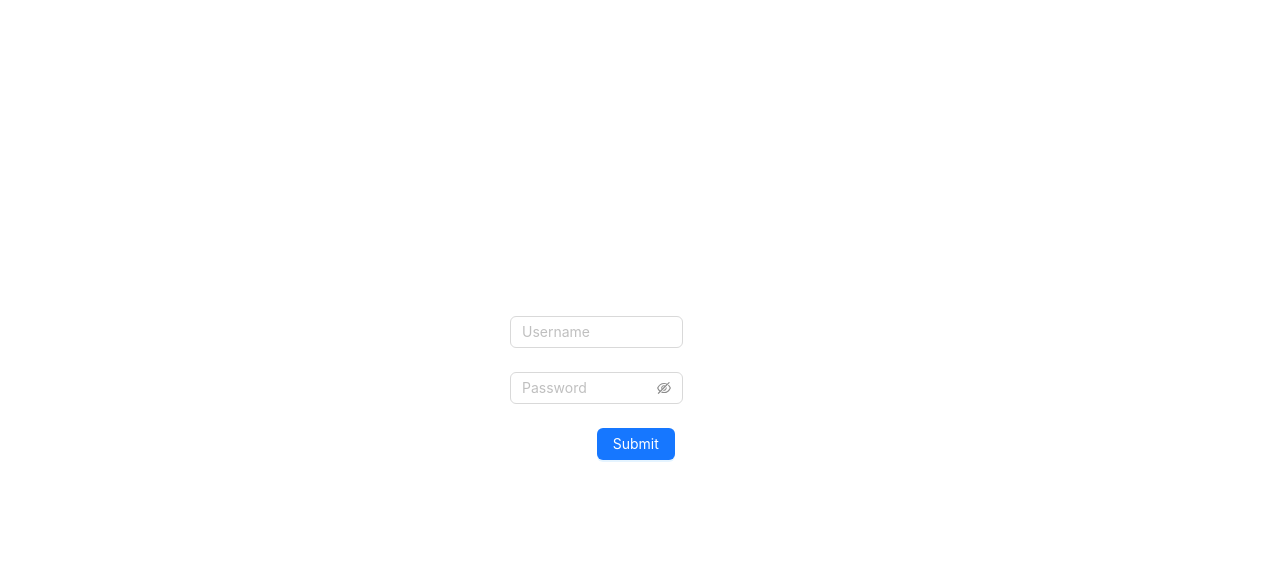
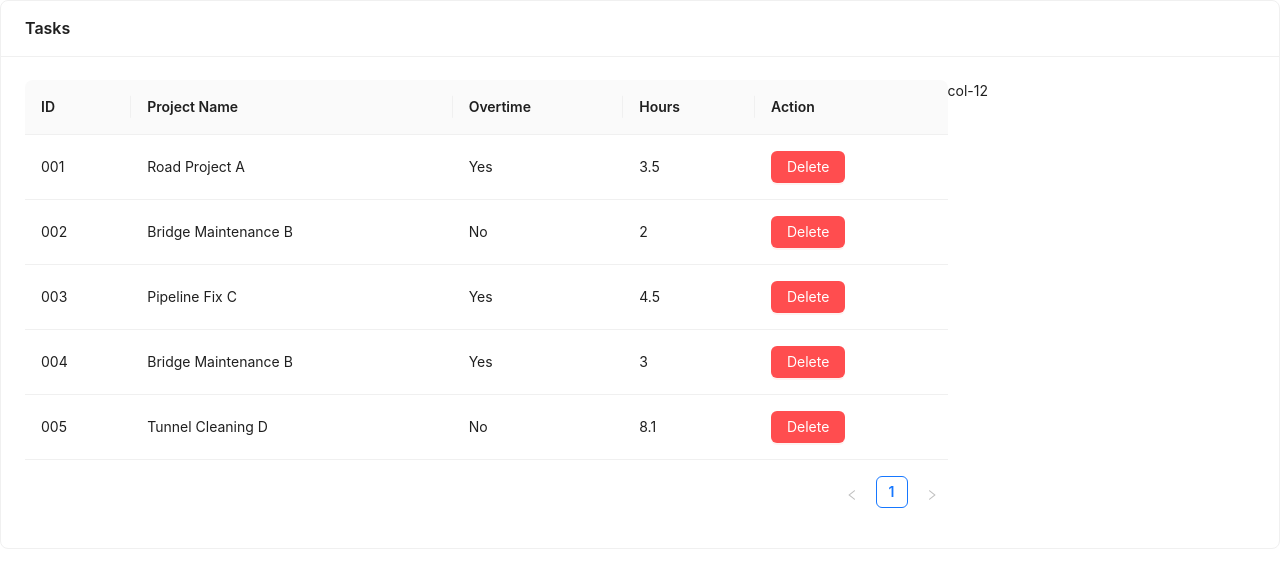
Before and after one commit to Adatuo/Ticket-Management-and-Chart-Display-Page, a Vue app in the folder Ticket-Management-and-Chart-Display-Page/: page / in a window 1280 px wide. Shown: the top 588 px of the page. Built offline with nearby package versions, Linux system fonts and the light colour scheme.

Commit message:
feat (Home):Card+row布局,Table实现

```diff
--- a/Ticket-Management-and-Chart-Display-Page/src/App.vue
+++ b/Ticket-Management-and-Chart-Display-Page/src/App.vue
@@ -1,8 +1,9 @@
 <template>
 
-  <Login />
+  <Home />
 </template>
 
 <script setup>
 import Login from './pages/login/index.vue';
+import Home from './pages/home/index.vue';
 </script>
--- /dev/null
+++ b/Ticket-Management-and-Chart-Display-Page/src/components/home/Table.vue
@@ -0,0 +1,50 @@
+<template>
+  <a-table :dataSource="dataSource" :columns="columns" rowKey="id">
+    <template #bodyCell="{ column, record }">
+      <template v-if="column && column.key === 'action'">
+        <a-button type="primary" @click="handleDelete(record.id)" danger>Delete</a-button>
+      </template>
+    </template>
+  </a-table>
+</template>
+
+<script setup>
+import { computed, ref } from 'vue';
+import { useMainStore } from '../../store/index';
+
+const store = useMainStore();
+
+const dataSource = computed(() => store.tableData);
+
+function handleDelete(id) {
+  store.deleteRow(id);
+}
+
+const columns = ref([
+  {
+    title: 'ID',
+    dataIndex: 'id',
+    key: 'id',
+  },
+  {
+    title: 'Project Name',
+    dataIndex: 'project',
+    key: 'project',
+  },
+  {
+    title: 'Overtime',
+    dataIndex: 'overtime',
+    key: 'overtime',
+    customRender: ({ text }) => (text ? 'Yes' : 'No'),
+  },
+  {
+    title: 'Hours',
+    dataIndex: 'hours',
+    key: 'hours',
+  },
+  {
+    title: 'Action',
+    key: 'action',
+  },
+]);
+</script>
--- a/Ticket-Management-and-Chart-Display-Page/src/main.js
+++ b/Ticket-Management-and-Chart-Display-Page/src/main.js
@@ -1,5 +1,10 @@
 import { createApp } from 'vue'
+import { createPinia } from 'pinia'
 import './style.css'
 import App from './App.vue'
 
-createApp(App).mount('#app')
+const app = createApp(App)
+const pinia = createPinia()
+
+app.use(pinia)
+app.mount('#app')
--- a/Ticket-Management-and-Chart-Display-Page/src/pages/Home/index.vue
+++ b/Ticket-Management-and-Chart-Display-Page/src/pages/Home/index.vue
@@ -0,0 +1,14 @@
+<template>
+  <a-card title="Tasks" class="w-screen">
+    <a-row>
+      <a-col :span="18">
+        <Table />
+      </a-col>
+      <a-col :span="6">col-12</a-col>
+    </a-row>
+  </a-card>
+</template>
+
+<script setup>
+import Table from '../../components/home/Table.vue';
+</script>
--- /dev/null
+++ b/Ticket-Management-and-Chart-Display-Page/src/pages/config/index.js
@@ -0,0 +1,37 @@
+export const config = [
+  {
+    id: "001",
+    project: "Road Project A",
+    overtime: true,
+    hours: 3.5,
+    created_at: "2024-04-10 10:30",
+  },
+  {
+    id: "002",
+    project: "Bridge Maintenance B",
+    overtime: false,
+    hours: 2,
+    created_at: "2024-04-09 13:00",
+  },
+  {
+    id: "003",
+    project: "Pipeline Fix C",
+    overtime: true,
+    hours: 4.5,
+    created_at: "2024-04-08 08:00",
+  },
+  {
+    id: "004",
+    project: "Bridge Maintenance B",
+    overtime: true,
+    hours: 3,
+    created_at: "2024-04-07 16:45",
+  },
+  {
+    id: "005",
+    project: "Tunnel Cleaning D",
+    overtime: false,
+    hours: 8.1,
+    created_at: "2024-04-03 11:43",
+  },
+];
--- a/Ticket-Management-and-Chart-Display-Page/src/pages/config/index.vue
+++ /dev/null
@@ -1,40 +0,0 @@
-<script setup>
-export const config = [
-  {
-    "id": "001",
-    "project": "Road Project A",
-    "overtime": true,
-    "hours": 3.5,
-    "created_at": "2024-04-10 10:30"
-  },
-  {
-    "id": "002",
-    "project": "Bridge Maintenance B",
-    "overtime": false,
-    "hours": 2,
-    "created_at": "2024-04-09 13:00"
-  },
-  {
-    "id": "003",
-    "project": "Pipeline Fix C",
-    "overtime": true,
-    "hours": 4.5,
-    "created_at": "2024-04-08 08:00"
-  },
-  {
-    "id": "004",
-    "project": "Bridge Maintenance B",
-    "overtime": true,
-    "hours": 3,
-    "created_at": "2024-04-07 16:45"
-  },
-  {
-    "id": "005",
-    "project": "Tunnel Cleaning D",
-    "overtime": false,
-    "hours": 8.1,
-    "created_at": "2024-04-03 11:43"
-  }
-]
-
-</script>
--- /dev/null
+++ b/Ticket-Management-and-Chart-Display-Page/src/store/index.js
@@ -0,0 +1,22 @@
+import { defineStore } from 'pinia';
+import { config } from '../pages/config';
+
+export const useMainStore = defineStore('main', {
+  state: () => ({
+    count: 0,
+    username: 'admin',
+    password: 123456,
+    tableData: [...config], // 拷贝一份，避免修改原始数据
+  }),
+  getters: {},
+  actions: {
+    deleteRow(id) {
+      this.tableData = this.tableData.filter(item => item.id !== id);
+      // 重新生成 ID，保证连续性（例如从1开始递增字符串）
+      this.tableData = this.tableData.map((item, index) => ({
+        ...item,
+        id: String(index + 1).padStart(3, '0'),
+      }));
+    },
+  },
+});
```
